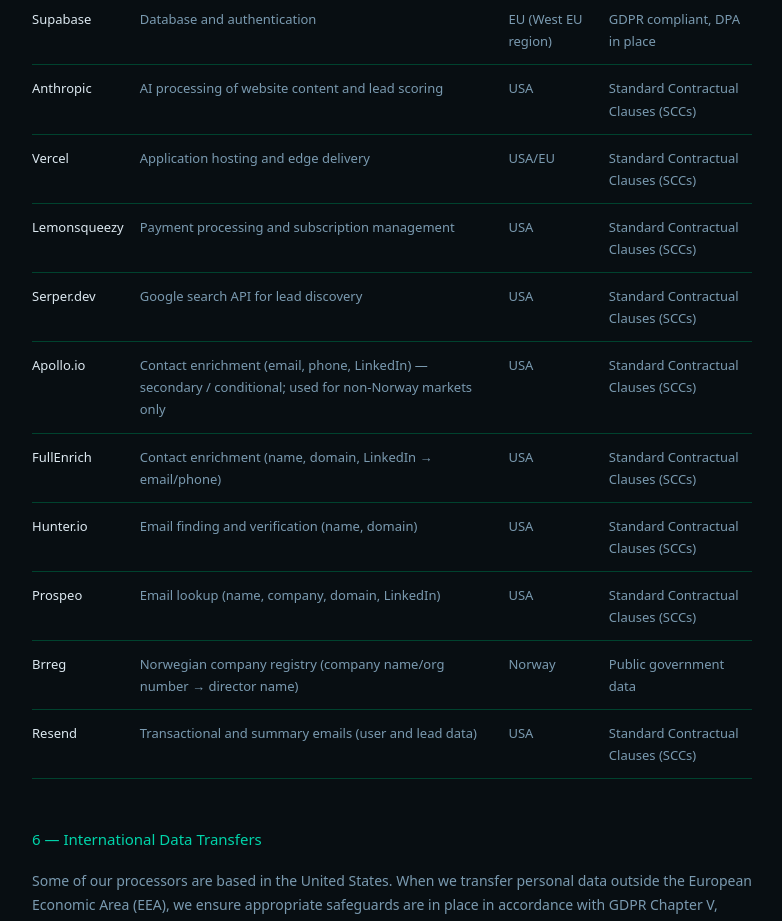
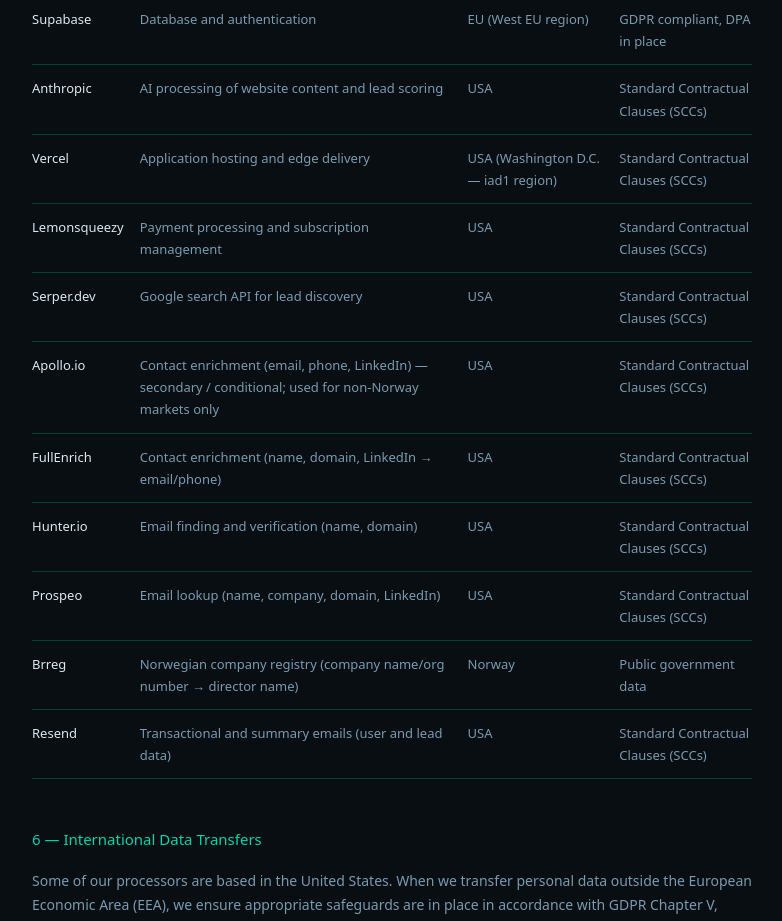
Before and after one commit to kribji/LeadOS-web, a Next.js app: page /privacy in a window 1280 px wide. Shown: the part 1680-2601 px from the top of the page, without its empty margins (248-1030 px from the left). Built offline with nearby package versions, Linux system fonts and the light colour scheme.

Commit message:
docs: correct Vercel data location to specific region (iad1)

```diff
--- a/app/privacy/page.tsx
+++ b/app/privacy/page.tsx
@@ -122,7 +122,7 @@
                   <tr style={{ borderBottom: `1px solid ${border}` }}>
                     <td style={{ color: bright, padding: '12px 16px 12px 0', verticalAlign: 'top' }}>Vercel</td>
                     <td style={{ color: muted, padding: '12px 16px 12px 0', verticalAlign: 'top' }}>Application hosting and edge delivery</td>
-                    <td style={{ color: muted, padding: '12px 16px 12px 0', verticalAlign: 'top' }}>USA/EU</td>
+                    <td style={{ color: muted, padding: '12px 16px 12px 0', verticalAlign: 'top' }}>USA (Washington D.C. — iad1 region)</td>
                     <td style={{ color: muted, padding: '12px 0', verticalAlign: 'top' }}>Standard Contractual Clauses (SCCs)</td>
                   </tr>
                   <tr style={{ borderBottom: `1px solid ${border}` }}>
```
